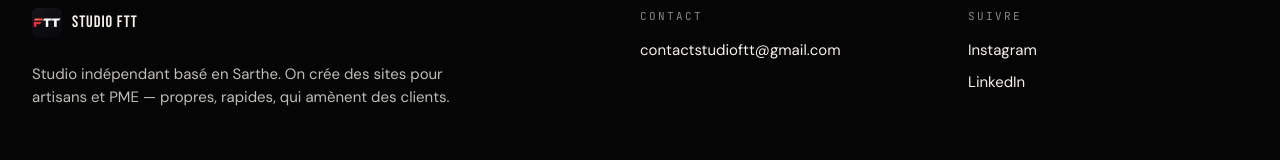
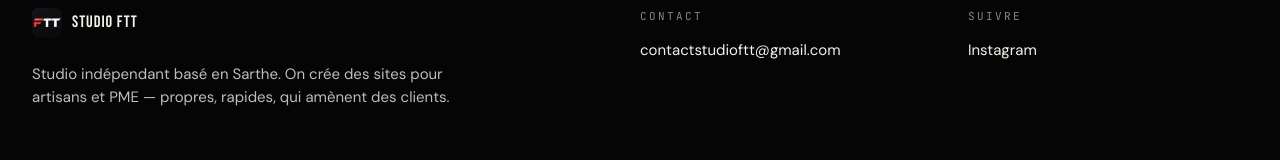
Before and after one commit to nathanfautrat-hue/studio-ftt, a Next.js app: page / in a window 1280 px wide. Shown: the part 4695-4855 px from the top of the page. Built offline with nearby package versions, Linux system fonts and the light colour scheme; a web font is replaced by a local one.

Commit message:
fix: supprime LinkedIn du footer

```diff
--- a/components/Footer.tsx
+++ b/components/Footer.tsx
@@ -82,17 +82,6 @@ export default function Footer() {
                 Instagram
               </a>
             </li>
-            <li>
-              <a
-                href={siteConfig.linkedin}
-                target="_blank"
-                rel="noopener noreferrer"
-                className="lift"
-                style={{ color: "var(--ftt-cream)", textDecoration: "none", fontSize: 15 }}
-              >
-                LinkedIn
-              </a>
-            </li>
           </ul>
         </div>
       </div>
```
